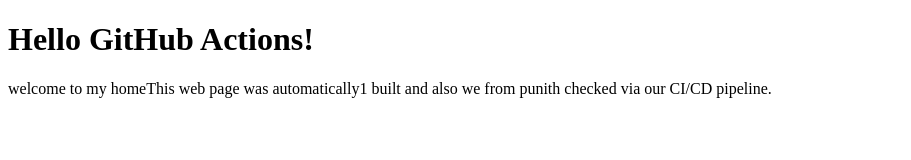
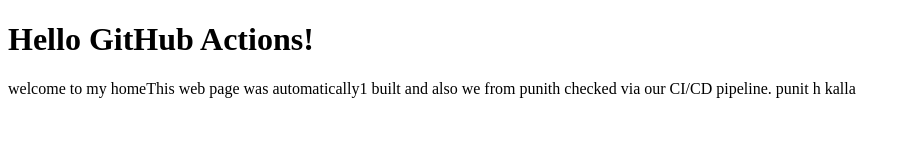
Before and after one commit to Punith887/mydeveopsprpject, a plain HTML site: page index.html in a window 1280 px wide. Shown: the whole page, without its empty margins (0-911 px from the left). Drawn offline with Linux system fonts and the light colour scheme.

Commit message:
mukleppa

```diff
--- a/index.html
+++ b/index.html
@@ -9,7 +9,7 @@
   <div class="card">
     <h1>Hello  GitHub Actions!</h1>
     <p> welcome to my homeThis web page was automatically1 built and
-      also we from punith checked via our CI/CD pipeline.</p>
+      also we from punith checked via our CI/CD pipeline. punit h kalla</p>
   </div>
 </body>
 </html>
```
